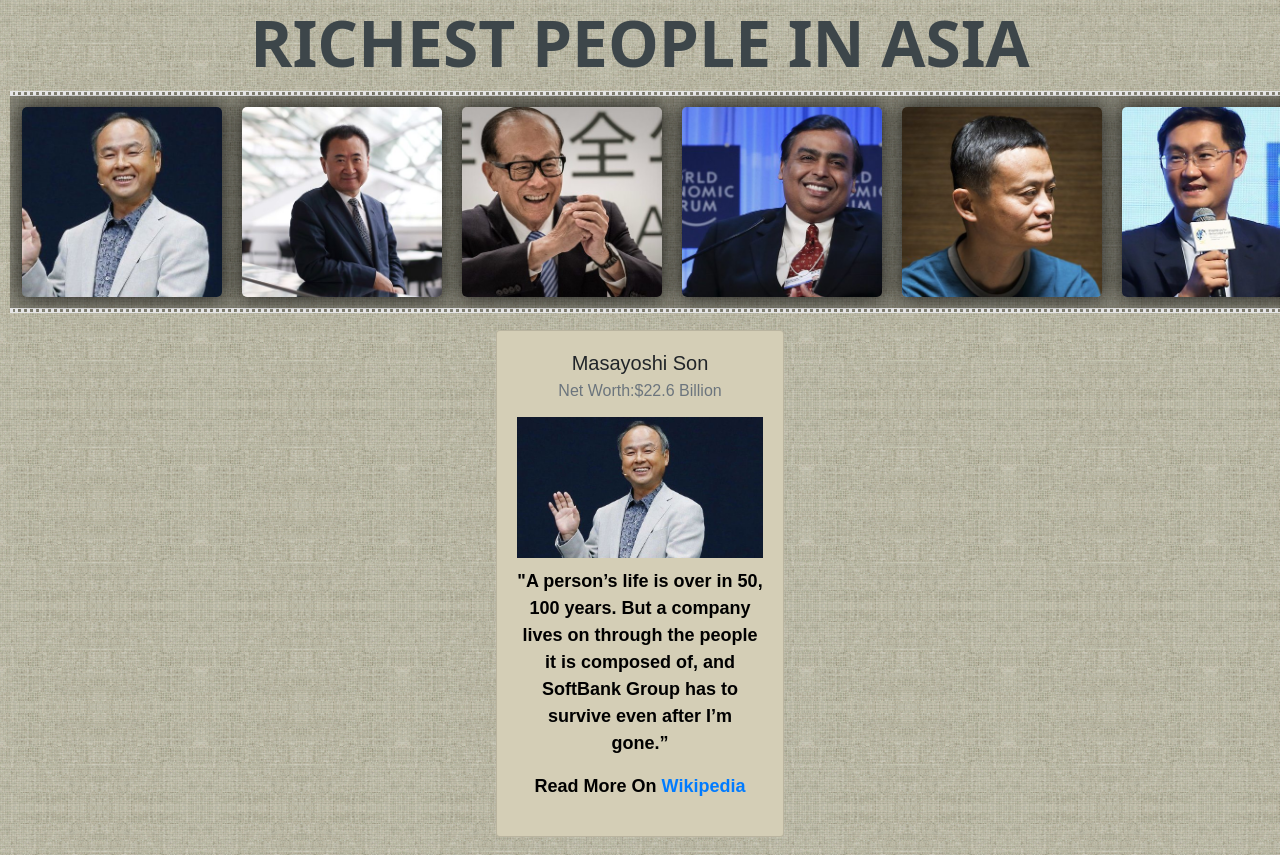
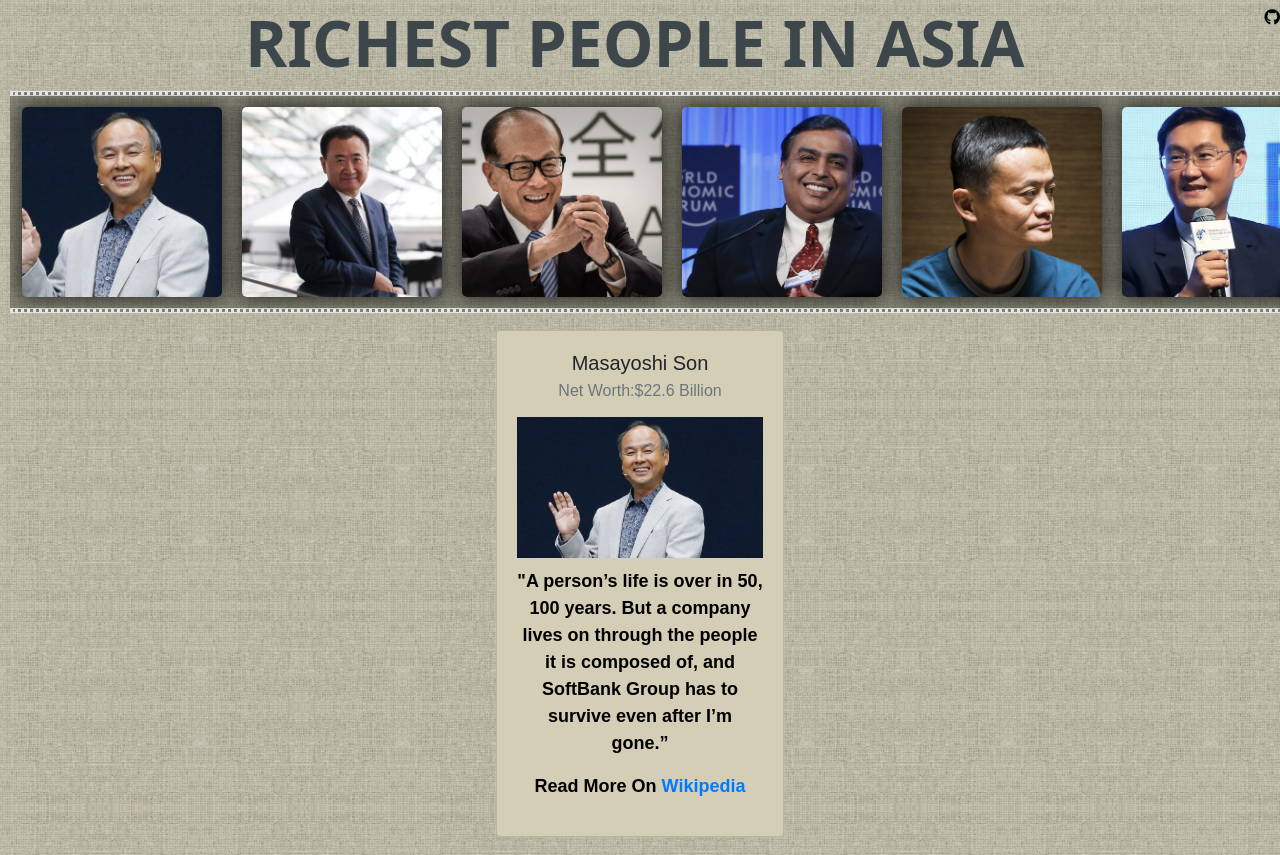
Before and after one commit to madihaparacha/quote-apps, a plain HTML site: page index.html in a window 1280 px wide. Drawn offline with nearby package versions, Linux system fonts and the light colour scheme.

Commit message:
Update index.html

```diff
--- a/index.html
+++ b/index.html
@@ -6,6 +6,7 @@
     <meta http-equiv="X-UA-Compatible" content="ie=edge">
     <title>Project</title>
     <link rel="stylesheet" href="https://stackpath.bootstrapcdn.com/bootstrap/4.1.2/css/bootstrap.min.css" integrity="sha384-Smlep5jCw/wG7hdkwQ/Z5nLIefveQRIY9nfy6xoR1uRYBtpZgI6339F5dgvm/e9B" crossorigin="anonymous">
+   <link rel="stylesheet" href="https://use.fontawesome.com/releases/v5.3.1/css/all.css" integrity="sha384-mzrmE5qonljUremFsqc01SB46JvROS7bZs3IO2EmfFsd15uHvIt+Y8vEf7N7fWAU" crossorigin="anonymous">
     <script src="https://code.jquery.com/jquery-3.3.1.slim.min.js" integrity="sha384-q8i/X+965DzO0rT7abK41JStQIAqVgRVzpbzo5smXKp4YfRvH+8abtTE1Pi6jizo" crossorigin="anonymous"></script>
     <script src="https://cdnjs.cloudflare.com/ajax/libs/popper.js/1.14.3/umd/popper.min.js" integrity="sha384-ZMP7rVo3mIykV+2+9J3UJ46jBk0WLaUAdn689aCwoqbBJiSnjAK/l8WvCWPIPm49" crossorigin="anonymous"></script>
     <script src="https://stackpath.bootstrapcdn.com/bootstrap/4.1.3/js/bootstrap.min.js" integrity="sha384-ChfqqxuZUCnJSK3+MXmPNIyE6ZbWh2IMqE241rYiqJxyMiZ6OW/JmZQ5stwEULTy" crossorigin="anonymous"></script>
```
